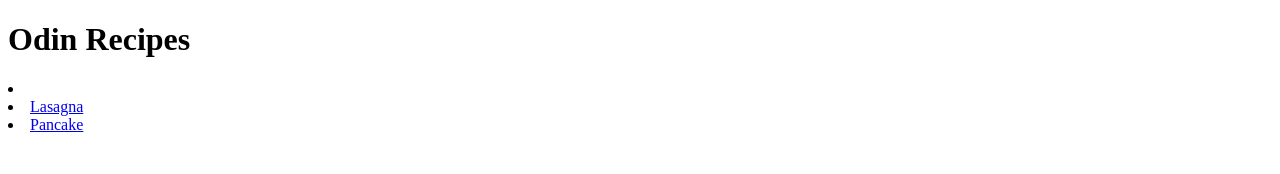
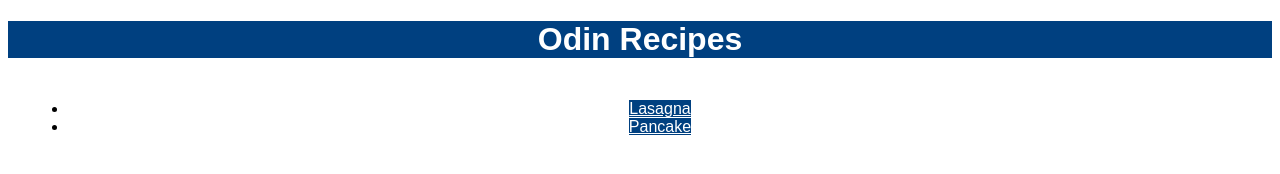
Before and after one commit to SumayyaSuhail/Frontend_Odin, a plain HTML site: page 003_odin_recipes/index.html in a window 1280 px wide. Drawn offline with Linux system fonts and the light colour scheme.

Commit message:
CSS Foundation Completed

```diff
--- /dev/null
+++ b/003_odin_recipes/css/styles.css
@@ -0,0 +1,16 @@
+div{
+    text-align: center;
+    margin-left: auto;
+    padding: 20px;
+}
+h1, h2, h3, a{
+    font-family: "Lucida Handwriting", sans-serif;
+    text-align: center;
+    padding: auto;
+    color: white;
+    background-color: #004080;
+}
+img {
+    display: block;
+    margin: auto;
+}
--- a/003_odin_recipes/index.html
+++ b/003_odin_recipes/index.html
@@ -3,13 +3,16 @@
 <head>
     <meta charset="UTF-8">
     <meta name="viewport" content="width=device-width, initial-scale=1.0">
+    <link rel="stylesheet" href="./css/styles.css">
     <title>Odin Recipes</title>
 </head>
 <body>
     <h1>Odin Recipes</h1>
-    <li>
-        <li><a href="./recipes/lasagna.html">Lasagna</a></li>
-        <li><a href="./recipes/pancake.html">Pancake</a></li>
+    <ul>
+        <div>
+            <li><a href="./recipes/lasagna.html">Lasagna</a></li>
+            <li><a href="./recipes/pancake.html">Pancake</a></li>
+        </div>
     </ul>
 </body>
 </html>
```
Also changed, not shown: 003_odin_recipes/recipes/lasagna.html (+1 -0 lines), 003_odin_recipes/recipes/pancake.html (+1 -0 lines).
